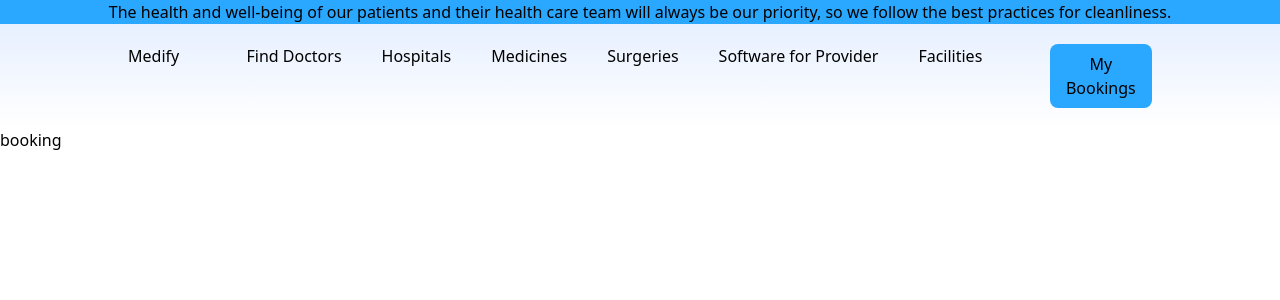
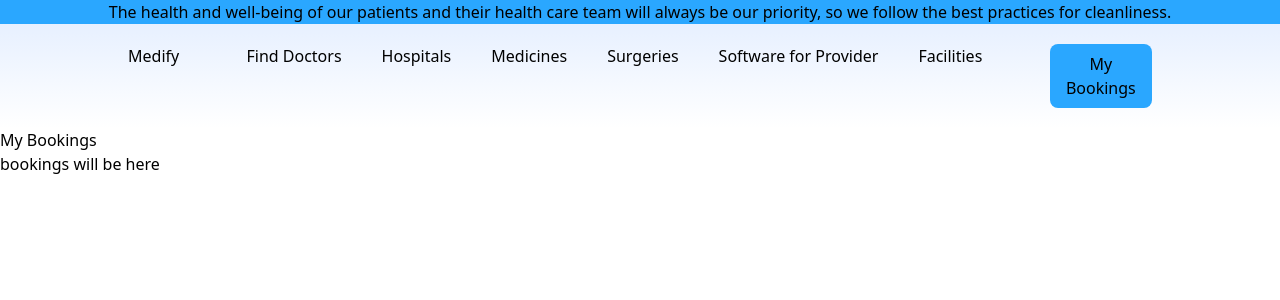
Before and after one commit to ashutosh243/Xmedify, a React (Vite) app: page /my-bookings in a window 1280 px wide. Shown: the top 300 px of the page. Built offline with nearby package versions, Linux system fonts and the light colour scheme.

Commit message:
booking section

```diff
--- a/src/Routes/Routing.jsx
+++ b/src/Routes/Routing.jsx
@@ -2,6 +2,7 @@ import React from 'react'
 import {Route, Routes} from 'react-router';
 import Home from '../pages/Home';
 import Search from '../pages/Search';
+import MyBookings from '../pages/MyBookings';
 
 
 const Routing=()=> {
@@ -10,7 +11,7 @@ const Routing=()=> {
      <Routes>
         <Route path='/' element={<Home></Home>}></Route>
         <Route path='/find-docter' element={<Search></Search>}></Route>
-        <Route path='/my-bookings' element={<><h1>booking</h1></>}></Route>
+        <Route path='/my-bookings' element={<MyBookings/>}></Route>
      </Routes>
 
   </>)
--- a/src/component/Navbar.jsx
+++ b/src/component/Navbar.jsx
@@ -1,8 +1,9 @@
 import React from 'react'
-import { Link } from 'react-router';
+import { Link, useNavigate } from 'react-router';
 
 const Navbar = () => {
 
+  const navigate=useNavigate();
   return (
     <div className='bg-gradient-to-t from-white to-[#E7F0FF] pt-5 pb-5'>
       <div className='flex w-[80%] mx-auto justify-between'>
@@ -17,7 +18,7 @@ const Navbar = () => {
           <Link> <li>Software for Provider</li></Link>
           <Link> <li>Facilities</li></Link>
         </ul>
-        <button className='bg-[#2AA7FF] p-2 rounded-lg w-[8vw] ' onClick={()=>{useNavigate('/my-bookings')}}>My Bookings</button>
+        <button className='bg-[#2AA7FF] p-2 rounded-lg w-[8vw] ' onClick={()=>{navigate('/my-bookings')}}>My Bookings</button>
       </div>
     </div>)
 
--- /dev/null
+++ b/src/pages/MyBookings.jsx
@@ -0,0 +1,12 @@
+import React from 'react'
+
+const MyBookings=()=> {
+  return (<>
+        <h1>My Bookings</h1>
+        <div>
+            <p>bookings will be here</p>
+        </div>
+  </>)
+}
+
+export default MyBookings
```
